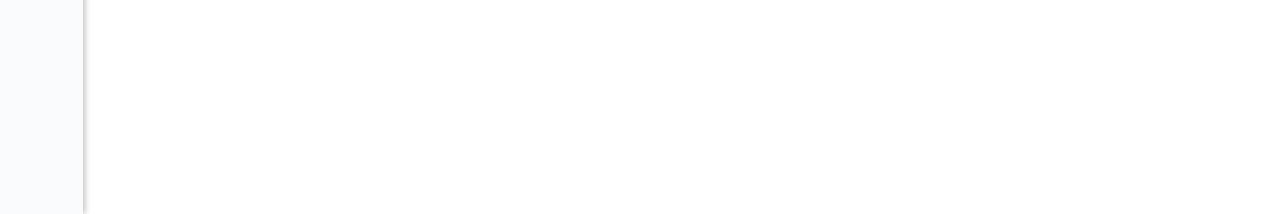
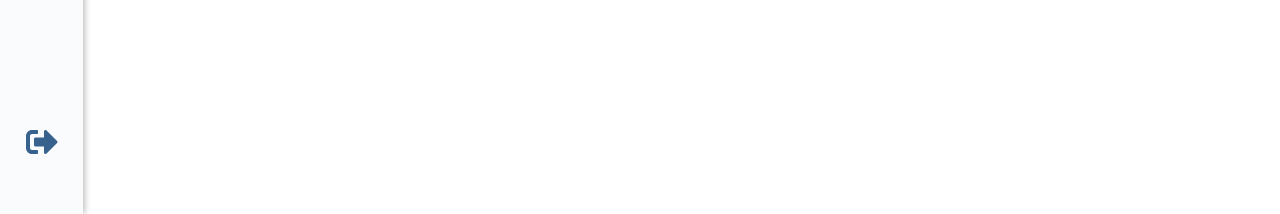
Before and after one commit to william-james-pj/crud-usuario, a Vue app: page / in a window 1280 px wide. Shown: the part 586-800 px from the top of the page. Built offline with nearby package versions, Linux system fonts and the light colour scheme.

Commit message:
barLeft button logoff

```diff
--- a/src/App.vue
+++ b/src/App.vue
@@ -29,7 +29,10 @@ body {
 
 .display-flex {
     display: flex;
-    justify-content: flex-start;
     align-items: center;
 }
+.width-height-max {
+    width: 100%;
+    height: 100%;
+}
 </style>
--- a/src/components/BarLeft.vue
+++ b/src/components/BarLeft.vue
@@ -1,11 +1,30 @@
 <template>
-    <div id="bar-left-container">
-        <router-link to="/">
-            <font-awesome-icon id="icon" icon="home" size="2x" />
-        </router-link>
-        <router-link to="/Users">
-            <font-awesome-icon id="icon" icon="users-cog" size="2x" />
-        </router-link>
+    <div id="bar-left-container" class="width-height-max">
+        <div class="barLeft-button-link width-height-max display-flex">
+            <router-link to="/">
+                <font-awesome-icon
+                    class="barleft-icons barleft-icon-link"
+                    icon="home"
+                    size="2x"
+                />
+            </router-link>
+            <router-link to="/Users">
+                <font-awesome-icon
+                    class="barleft-icons barleft-icon-link"
+                    icon="users-cog"
+                    size="2x"
+                />
+            </router-link>
+        </div>
+        <div class="barLeft-button-logoff width-height-max display-flex">
+            <router-link to="/">
+                <font-awesome-icon
+                    class="barleft-icons barleft-icon-logoff"
+                    icon="sign-out-alt"
+                    size="2x"
+                />
+            </router-link>
+        </div>
     </div>
 </template>
 
@@ -17,20 +36,35 @@ export default {
 
 <style>
 #bar-left-container {
-    width: 100%;
-    height: 100%;
+    display: grid;
+    grid-template-columns: 1fr;
+    grid-template-rows: 1.6fr 0.4fr;
+    gap: 0px 0px;
+    grid-template-areas:
+        "barLeft-button-link"
+        "barLeft-button-logoff";
+
     background: #fafbfd;
     box-shadow: 2px 0px 6px rgba(0, 0, 0, 0.25);
 
     padding-top: 80px;
-
-    display: flex;
-    flex-direction: column;
-    justify-content: flex-start;
-    align-items: center;
 }
-#icon {
+.barleft-icon-link {
     margin-bottom: 40px;
     color: #36628d;
 }
+.barleft-icons:hover {
+    color: rgba(54, 98, 141, 0.2);
+}
+.barLeft-button-link {
+    grid-area: barLeft-button-link;
+    flex-direction: column;
+}
+.barLeft-button-logoff {
+    grid-area: barLeft-button-logoff;
+    justify-content: center;
+}
+.barleft-icon-logoff {
+    color: #36628d;
+}
 </style>
--- a/src/main.js
+++ b/src/main.js
@@ -8,11 +8,19 @@ import {
     faUsersCog,
     faUserPlus,
     faUserMinus,
-    faUserEdit
+    faUserEdit,
+    faSignOutAlt
 } from "@fortawesome/free-solid-svg-icons";
 import { FontAwesomeIcon } from "@fortawesome/vue-fontawesome";
 
-library.add(faHome, faUsersCog, faUserPlus, faUserMinus, faUserEdit);
+library.add(
+    faHome,
+    faUsersCog,
+    faUserPlus,
+    faUserMinus,
+    faUserEdit,
+    faSignOutAlt
+);
 
 /* eslint-disable no-new */
 createApp(App)
```
